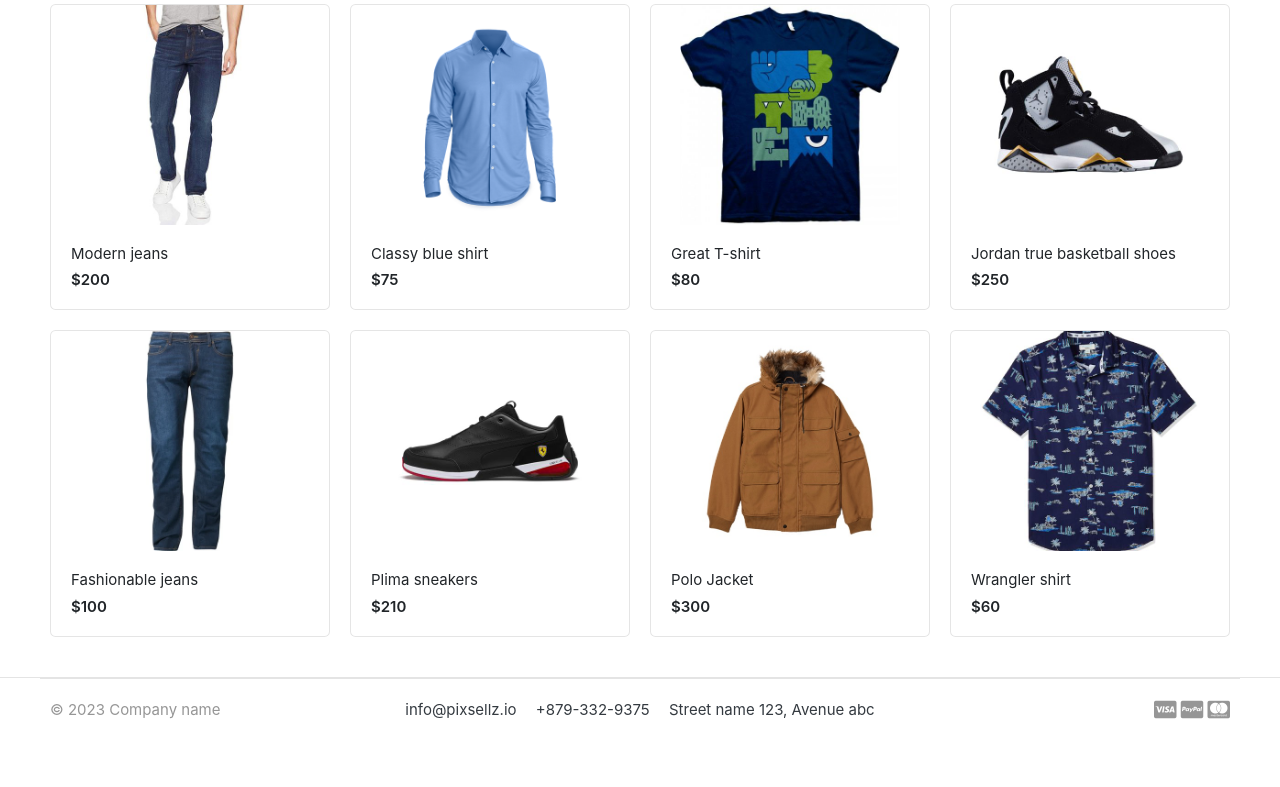
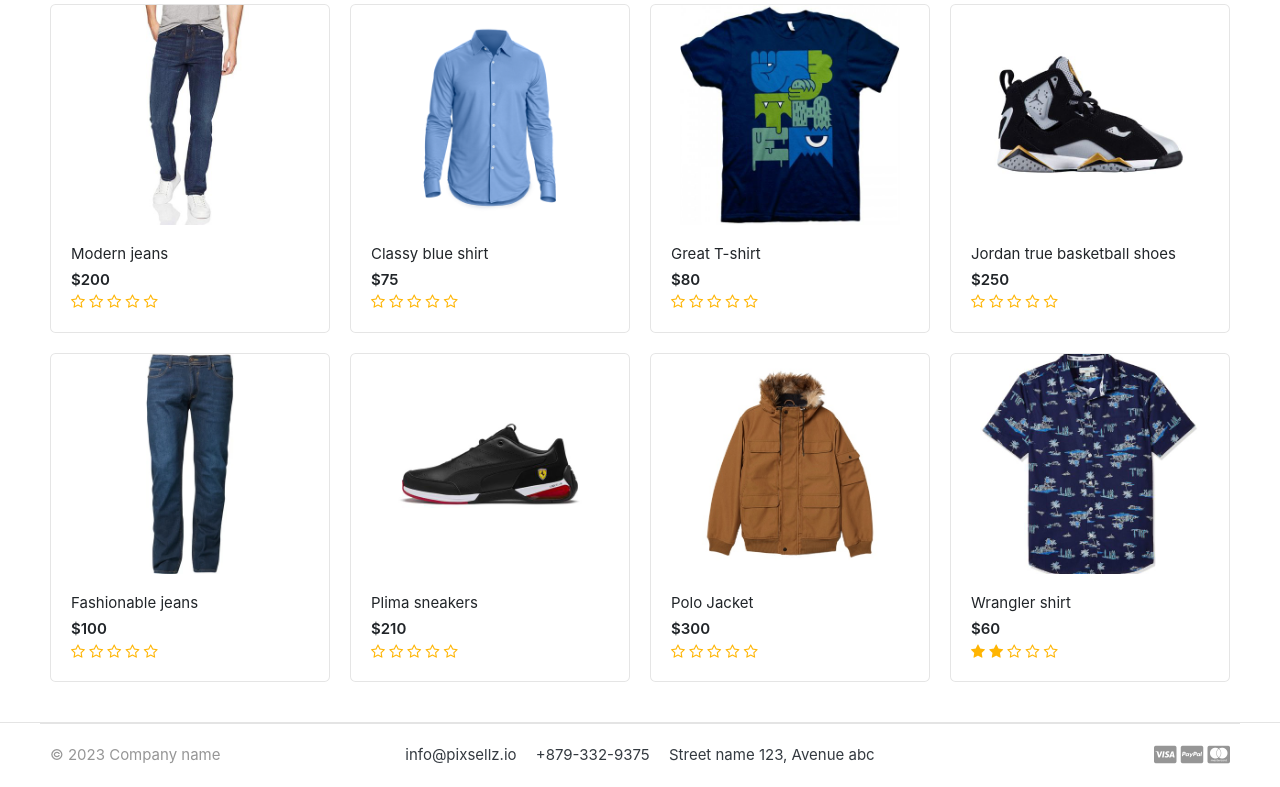
Before and after one commit to iamkonrad/django_eshop, a Django app: page / in a window 1280 px wide. Shown: the part 538-1325 px from the top of the page. Before the commit the page ends 1257 px from the top, so only its background shows below. Run offline with Django 4.2, Linux system fonts and the light colour scheme; data comes from the database, SQL or seed files in the repository; data that the repository does not hold is empty; some libraries are stand-ins or nearby versions; some web fonts are replaced.

Commit message:
PRODUCT RATINGS ON HOMEPAGE
Inside main app's views home function adding products variable that will retrieve all the available products and order them by creation data, afterwards a for loop will loop
through the products and retrieve each product's reviews, at the end both products and reviews will be passed to a context dictionary and from there to home.html; inside home.html adding if statements for
product.averageReview div elements, so that all the products showing on the main page of the store will now feature their average ratings (the number of rating stars)

```diff
--- a/django_eshop/django_eshop/views.py
+++ b/django_eshop/django_eshop/views.py
@@ -1,11 +1,17 @@
 from django.shortcuts import render
-from store.models import Product
+from store.models import Product, ReviewRating
+
 
 def home(request):
-    products = Product.objects.all().filter(is_available=True)                                                          #filtering by the availability of a product
+    products = Product.objects.all().filter(is_available=True).order_by('created_date')                                 #filtering by the availability of a product
+
+    for product in products:
+        reviews = ReviewRating.objects.filter(product_id=product.id,status=True)                                        #Get the reviews
+
 
     context = {
         'products':products,
+        'reviews':reviews,
     }
 
     return render (request, 'home.html',context)
--- a/django_eshop/templates/home.html
+++ b/django_eshop/templates/home.html
@@ -34,6 +34,15 @@
 			<figcaption class="info-wrap">
 				<a href="{{ product.get_url }}" class="title">{{ product.product_name }}</a>
 				<div class="price mt-1">${{ product.price }}</div> <!-- price-wrap.// -->
+                      <div class = "rating-star">
+                    <span>
+      <i class="fa fa-star{% if product.averageReview < 0.5 %}-o{% elif product.averageReview >= 0.5 and product.averageReview < 1 %}-half-o {% endif %}" aria-hidden="true"></i>
+      <i class="fa fa-star{% if product.averageReview < 1.5 %}-o{% elif product.averageReview >= 1.5 and product.averageReview < 2 %}-half-o {% endif %}" aria-hidden="true"></i>
+      <i class="fa fa-star{% if product.averageReview < 2.5 %}-o{% elif product.averageReview >= 2.5 and product.averageReview < 3 %}-half-o {% endif %}" aria-hidden="true"></i>
+      <i class="fa fa-star{% if product.averageReview < 3.5 %}-o{% elif product.averageReview >= 3.5 and product.averageReview < 4 %}-half-o {% endif %}" aria-hidden="true"></i>
+      <i class="fa fa-star{% if product.averageReview < 4.5 %}-o{% elif product.averageReview >= 4.5 and product.averageReview < 5 %}-half-o {% endif %}" aria-hidden="true"></i>
+                   </span>
+                </div>
 			</figcaption>
 		</div>
 	</div> <!-- col.// -->
--- a/django_eshop/templates/store/product_detail.html
+++ b/django_eshop/templates/store/product_detail.html
@@ -20,7 +20,7 @@
 </article> <!-- gallery-wrap .end// -->
 <ul class="thumb">
 <li>
-    <a href="{ single_product.images.url }}" target="mainImage"><img src="{{ single_product.images.url }}" alt="Product Image"></a>
+    <a href="{{ single_product.images.url }}" target="mainImage"><img src="{{ single_product.images.url }}" alt="Product Image"></a>
     {% for i in product_gallery %}
     <a href="{{i.image.image.url}}" target="mainImage"><img src="{{i.image.image.url}}" alt="Product Image"></a>
     {% endfor %}
```
